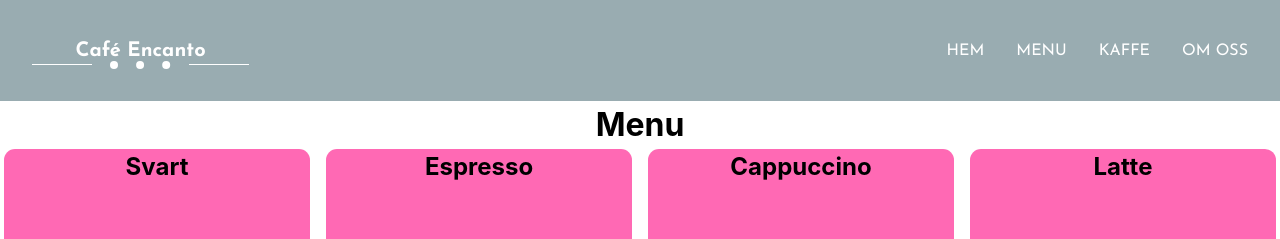
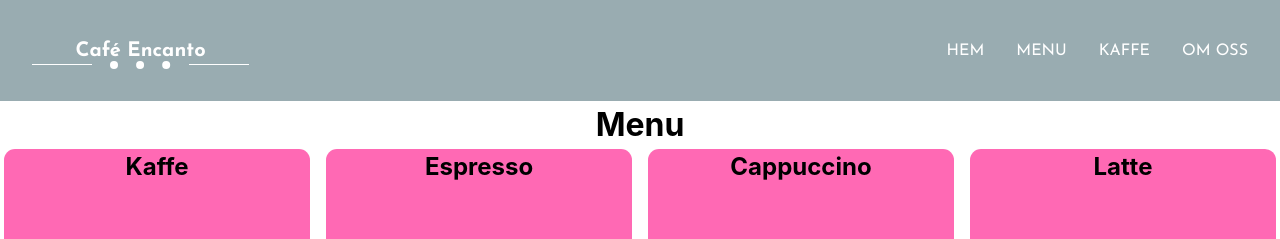
Before and after one commit to nicole-avila/cafe-encanto, a React (Vite) app: page /menu in a window 1280 px wide. Shown: the top 239 px of the page. Built offline with nearby package versions, Linux system fonts and the light colour scheme.

Commit message:
changes in data..

```diff
--- a/src/data.ts
+++ b/src/data.ts
@@ -1,7 +1,7 @@
 export const data = [
   {
     id: 1,
-    title: "Svart",
+    title: "Kaffe",
     description:
       "Svart kaffe är så enkelt som det kan bli med malda kaffebönor bryggda i hett vatten, serverade varma. Och om du vill låta det låta lite fint kan du kalla svart kaffe vid dess riktiga namn: café noir.",
     ingredients: ["Kaffe"],
```
